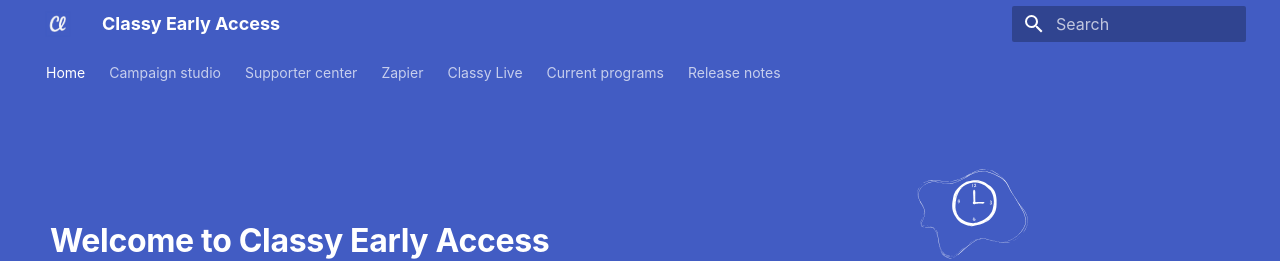
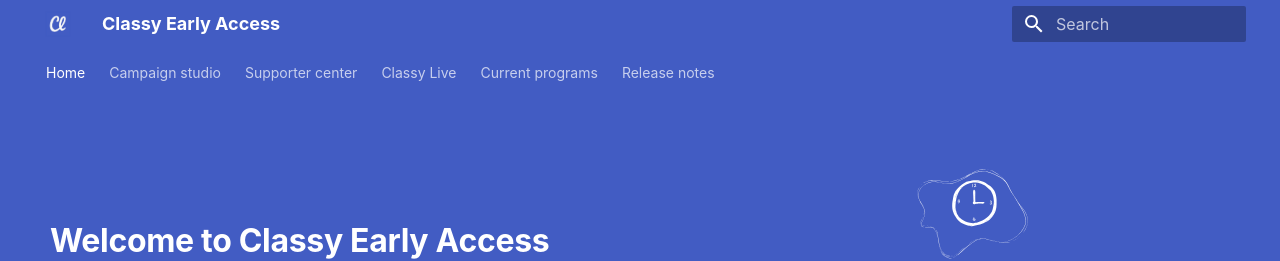
Before and after one commit to truj1ll0/mkdocs-help-center, an MkDocs documentation site: the page built from docs/index.md, in a window 1280 px wide and 900 px high. Shown: the top 261 px of the window. Built offline with MkDocs 1.6.1 and Material for MkDocs 9.7.7, drawn with Linux system fonts in a browser that asks for light colours; some web fonts are replaced.

Commit message:
Remove Zapier from nav

```diff
--- a/mkdocs.yml
+++ b/mkdocs.yml
@@ -73,7 +73,6 @@
   - Supporter center:
       - Intro to the Supporter Center: supporter-center/intro-to-supporter-center.md
       - For Supporters: supporter-center/for-supporters.md
-  - Zapier: zapier-and-classy.md
   - Classy Live:
       - Mobile app: classy-live/mobile-app.md
   - Current programs: beta-and-lighthouse/current-programs.md
```
